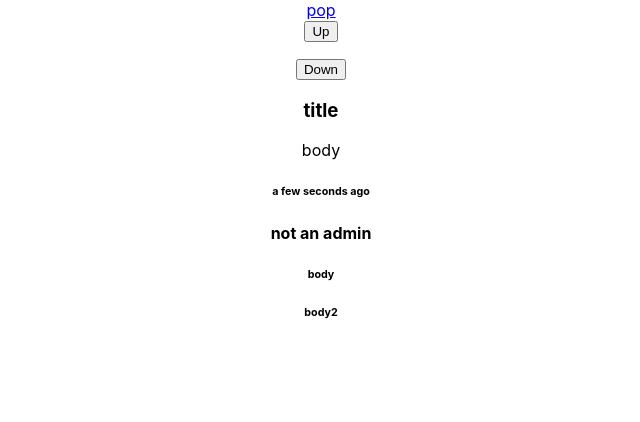
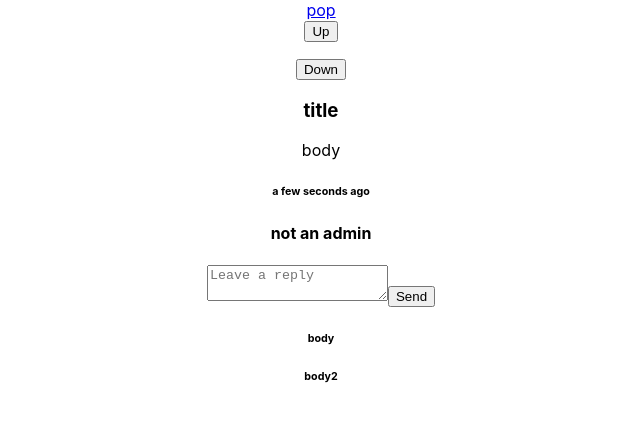
Before and after one commit to ybahar/foreoum, a React (Create React App) app: page /m101 in a window 1280 px wide. Shown: the top 422 px of the page, without its empty margins (319-959 px from the left). Built offline with nearby package versions, Linux system fonts and the light colour scheme.

Commit message:
reply create

```diff
--- a/src/App.js
+++ b/src/App.js
@@ -27,7 +27,7 @@ class App extends React.Component {
         case "load":
           return mockReplies;
         case "save":
-          console.log("in save reply");
+          console.log("in save reply" , payload);
           break;
         case "getById":
           return mockReplies.find(reply => reply._id === payload.replyId);
--- /dev/null
+++ b/src/components/MessageBoard/Components/NewReply/NewReply.js
@@ -0,0 +1,28 @@
+import React, { Component } from "react";
+
+export default class NewReply extends Component {
+  state = { body: "" };
+  onInput = ev => {
+    let body = ev.target.value;
+    this.setState({ body });
+  };
+  createReply = (ev) => {
+    ev.preventDefault();
+    this.props.onCreate(this.state.body);
+
+  }
+  render() {
+    return (
+      <section>
+        <form onSubmit={this.createReply}>
+          <textarea
+            placeholder="Leave a reply"
+            value={this.state.body}
+            onChange={this.onInput}
+          />
+          <button type="submit">Send</button>
+        </form>
+      </section>
+    );
+  }
+}
--- a/src/components/MessageBoard/Pages/ReplySection/ReplySection.js
+++ b/src/components/MessageBoard/Pages/ReplySection/ReplySection.js
@@ -1,6 +1,7 @@
 import React, { Component } from "react";
 import { boardControlSubject } from "../../Services/MessageBoardService";
 import ReplyList from "../../Components/ReplyList/ReplyList";
+import NewReply from "../../Components/NewReply/NewReply";
 export default class ReplySection extends Component {
   state = { boardControl: null, replies: null };
   componentDidMount() {
@@ -11,12 +12,37 @@ export default class ReplySection extends Component {
   loadReplies = async () => {
     const { id } = this.props;
     const replies = this.state.boardControl.reply({ type: "load", postId: id });
-    console.log(replies);
+    console.log(replies,id);
     this.setState({ replies });
   };
+  onCreate = (body) => {
+    const postId = this.props.id
+    const title = this.props.postTitle
+    const username = 'Temp user name'
+    const userId = 'nope'
+    let reply = {
+      post : {
+         postId,
+         title,
+      },
+      createdAt: Date.now(),
+      creator : {
+        userId,
+        username
+      },
+      body,
+    }
+    let payload = {
+      type : 'save',
+      reply,
+      postId
+    }
+    this.state.boardControl.reply(payload)
+  }
   render() {
     return (
       <section>
+        <NewReply onCreate={this.onCreate}></NewReply>
         <ReplyList replies={this.state.replies}></ReplyList>
       </section>
     );
--- a/src/components/MessageBoard/index.js
+++ b/src/components/MessageBoard/index.js
@@ -14,7 +14,6 @@ export class Freoum extends Component {
           <Link to="/"> pop </Link>{" "}
           <Switch>
             <Route exact path="/">
-              {" "}
               <MessageBoard boardData={{ _id: "lo" }}> </MessageBoard>
             </Route>
             <Route
```
